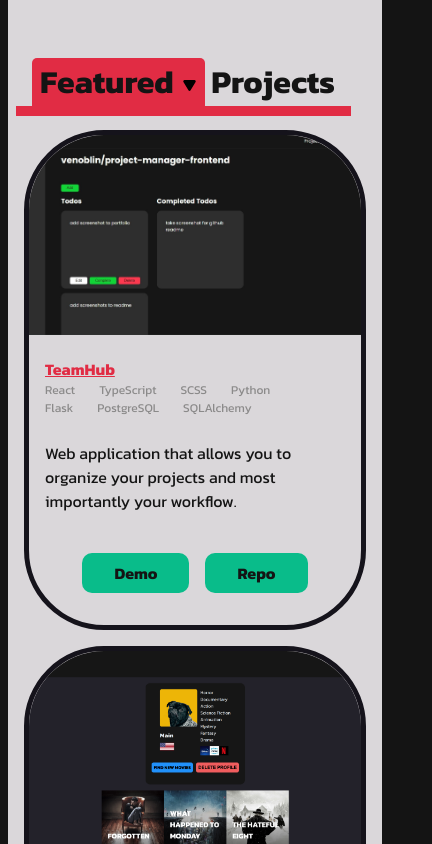
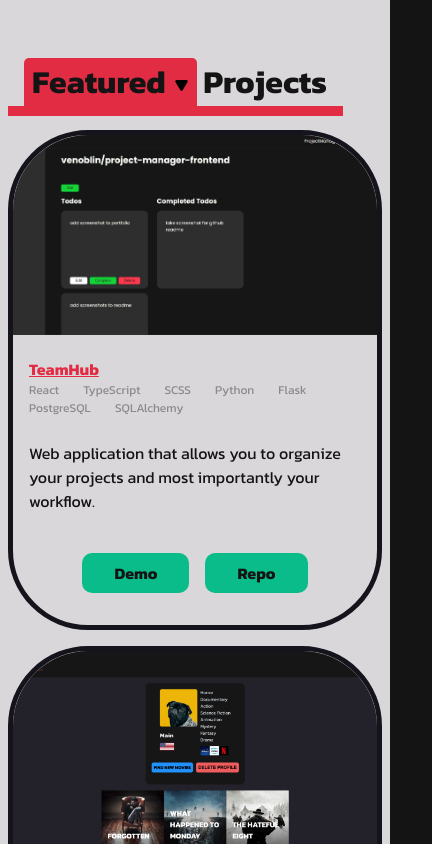
Before and after one commit to venoblin/personal-portfolio-frontend, a React (Create React App) app: page / in a window 390 px wide. Shown: the part 1160-2004 px from the top of the page, 432 px wide, since content can reach past the window. Built offline with nearby package versions, Linux system fonts and the light colour scheme; no server answers.

Commit message:
worked on responsive styling

```diff
--- a/src/styles/App.css
+++ b/src/styles/App.css
@@ -155,8 +155,11 @@ section .wrapper {
   }
 }
 @media (max-width: 900px) {
-  .App .ProjectCard {
+  .App .Projects .ProjectCard {
+    border-radius: 5rem;
     width: 100%;
+    margin-left: 0;
+    margin-right: 0;
   }
   .App .Contact form .upper-form input {
     margin-right: 0;
@@ -166,6 +169,18 @@ section .wrapper {
     grid-template-columns: 1fr;
     grid-template-rows: 2fr;
   }
+  .App .About {
+    padding-bottom: 0;
+  }
+  .App .About .emoji-wrapper {
+    margin-top: 0.5rem;
+    margin-left: auto;
+    margin-right: auto;
+  }
+  .App .About .emoji-wrapper .emoji {
+    width: 300px;
+    height: auto;
+  }
 }
 @media (max-width: 600px) {
   .App .command {
@@ -174,9 +189,6 @@ section .wrapper {
   .App section:first-of-type {
     border-radius: 2.5rem 2.5rem 0 0;
     padding-top: 4rem;
-  }
-  .App .ProjectCard {
-    border-radius: 5rem;
   }
   .App h1 {
     font-size: 2.5em;
@@ -193,4 +205,7 @@ section .wrapper {
   .App .link {
     font-size: 1em;
   }
+  .App .sections {
+    padding: 0;
+  }
 }/*# sourceMappingURL=App.css.map */
--- a/src/styles/App.scss
+++ b/src/styles/App.scss
@@ -141,8 +141,11 @@ section {
   }
 
   @media (max-width: 900px) {
-    .ProjectCard {
+    .Projects .ProjectCard {
+      border-radius: 5rem;
       width: 100%;
+      margin-left: 0;
+      margin-right: 0;
     }
 
     .Contact form .upper-form input {
@@ -154,6 +157,21 @@ section {
       grid-template-columns: 1fr;
       grid-template-rows: 2fr;
     }
+
+    .About {
+      padding-bottom: 0;
+
+      .emoji-wrapper {
+        margin-top: 0.5rem;
+        margin-left: auto;
+        margin-right: auto;
+
+        .emoji {
+          width: 300px;
+          height: auto;
+        }
+      }
+    }
   }
 
   @media (max-width: 600px) {
@@ -164,10 +182,6 @@ section {
     section:first-of-type {
       border-radius: 2.5rem 2.5rem 0 0;
       padding-top: 4rem;
-    }
-
-    .ProjectCard {
-      border-radius: 5rem;
     }
 
     h1 {
@@ -187,5 +201,9 @@ section {
     .link {
       font-size: 1em;
     }
+
+    .sections {
+      padding: 0;
+    }
   }
 }
```
Also changed, not shown: 1 other file (tests, documents, lock files or other folders).
